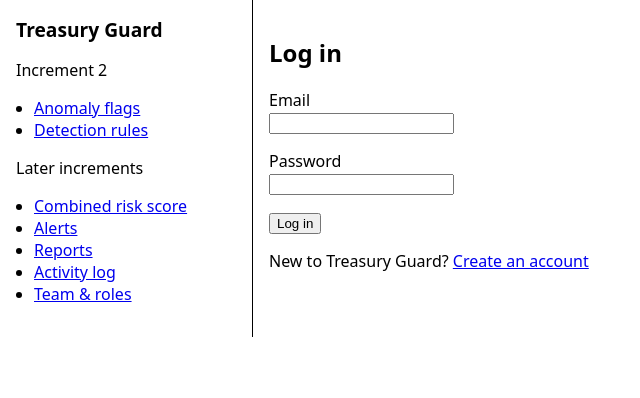
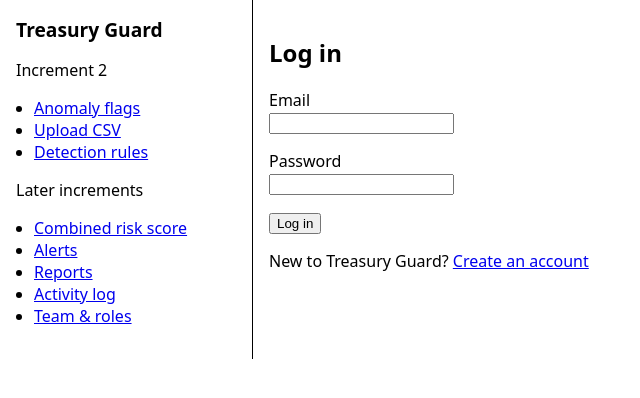
Before and after one commit to MarkoAcacio/Treasure-Guard, a Flask app: page /login?next=/upload in a window 1280 px wide. Shown: the top 398 px of the page, without its empty margins (0-640 px from the left). Run offline with Flask 3, Linux system fonts and the light colour scheme; data that the repository does not hold is empty.

Commit message:
Add barebones CSV upload page
- /upload: step 1 choose a CSV, step 2 match columns (suggested automatically),
  then import, run detection and show what was imported, skipped and flagged
- Past uploads list and a link to download the CSV template
- "Upload CSV" and "Log out" links in the side menu
- Test for the two-step upload flow

Co-Authored-By: Claude Opus 5.5 <noreply@anthropic.com>
Claude-Session: https://claude.ai/code/session_01QKJpt2ykbo71Hkq75SegJc

```diff
--- a/app.py
+++ b/app.py
@@ -7,12 +7,15 @@ HTML pages (placeholders until the real frontend is built) plus a JSON API under
 """
 import os
 import secrets
+import time
 from pathlib import Path
 
 from flask import Flask, abort, g, redirect, render_template, request, session, url_for
 
-from treasury_guard import accounts, database, demo_data, detection, flags, labels, settings, transactions
+from treasury_guard import (accounts, csv_import, database, demo_data, detection, flags, labels, settings,
+                            transactions)
 from treasury_guard.accounts import AccountError
+from treasury_guard.csv_import import CsvImportError
 from treasury_guard.api import api
 from treasury_guard.settings import SettingsError
 
@@ -175,6 +178,77 @@ def create_app(db_path=None):
                 return redirect(url_for("dashboard"))
         return render_template("rules.html", settings=current, error=error)
 
+    # ---------- CSV upload page (barebones, two steps: preview + column mapping, then import) ----------
+
+    pending_dir = Path(app.config["DB_PATH"]).parent / "pending_uploads"
+    PENDING_MAX_AGE = 3600  # seconds
+
+    def _pending_path(token):
+        if not token or not all(ch in "0123456789abcdef" for ch in token):
+            return None
+        return pending_dir / f"{token}.csv"
+
+    def _clear_old_pending():
+        if pending_dir.exists():
+            for f in pending_dir.glob("*.csv"):
+                if time.time() - f.stat().st_mtime > PENDING_MAX_AGE:
+                    f.unlink(missing_ok=True)
+
+    def _upload_page(**kwargs):
+        return render_template("upload.html", uploads=csv_import.list_uploads(g.db, g.business["id"]),
+                               fields=csv_import.FIELDS, **kwargs)
+
+    @app.get("/upload")
+    def upload_page():
+        if (redirect_response := login_required_page()):
+            return redirect_response
+        return _upload_page()
+
+    @app.post("/upload")
+    def upload_preview():
+        if (redirect_response := login_required_page()):
+            return redirect_response
+        file = request.files.get("file")
+        if not file or not file.filename:
+            return _upload_page(error="Choose a CSV file first.")
+        content = file.read()
+        try:
+            preview = csv_import.preview_csv(content)
+        except CsvImportError as e:
+            return _upload_page(error=str(e))
+        _clear_old_pending()
+        pending_dir.mkdir(parents=True, exist_ok=True)
+        token = secrets.token_hex(16)
+        _pending_path(token).write_bytes(content)
+        session["pending_upload"] = {"token": token, "filename": file.filename}
+        return _upload_page(preview=preview, filename=file.filename)
+
+    @app.post("/upload/import")
+    def upload_import():
+        if (redirect_response := login_required_page()):
+            return redirect_response
+        pending = session.get("pending_upload") or {}
+        path = _pending_path(pending.get("token"))
+        if not path or not path.exists():
+            return _upload_page(error="That upload expired. Choose the file again.")
+        mapping = {field: request.form.get(f"map_{field}", "") for field in csv_import.FIELDS}
+        content = path.read_bytes()
+        try:
+            summary = csv_import.import_csv(g.db, g.business["id"], pending["filename"], content, mapping)
+        except CsvImportError as e:
+            preview = csv_import.preview_csv(content)
+            preview["suggested_mapping"] = {k: v for k, v in mapping.items() if v}
+            return _upload_page(error=str(e), preview=preview, filename=pending["filename"])
+        path.unlink(missing_ok=True)
+        session.pop("pending_upload", None)
+        result = detection.run_detection(g.db, g.business["id"])
+        found = {labels.FLAG_TYPE_NAMES.get(k, k): v for k, v in result["counts"].items()}
+        return _upload_page(summary=summary, found=found, found_total=result["total"])
+
+    @app.get("/template.csv")
+    def template_csv():
+        return redirect(url_for("api.upload_template"))
+
     @app.get("/later/<slug>")
     def later(slug):
         if slug not in labels.LATER_MODULES:
--- a/templates/base.html
+++ b/templates/base.html
@@ -13,7 +13,9 @@
       <p>Increment 2</p>
       <ul>
         <li><a href="{{ url_for('dashboard') }}">Anomaly flags</a></li>
+        <li><a href="{{ url_for('upload_page') }}">Upload CSV</a></li>
         <li><a href="{{ url_for('rules') }}">Detection rules</a></li>
+        {% if current_business %}<li><a href="{{ url_for('logout_page') }}">Log out</a></li>{% endif %}
       </ul>
       <p>Later increments</p>
       <ul>
```
Also changed, not shown: templates/upload.html (added, +81 -0 lines), tests/test_app.py (+18 -0 lines).
